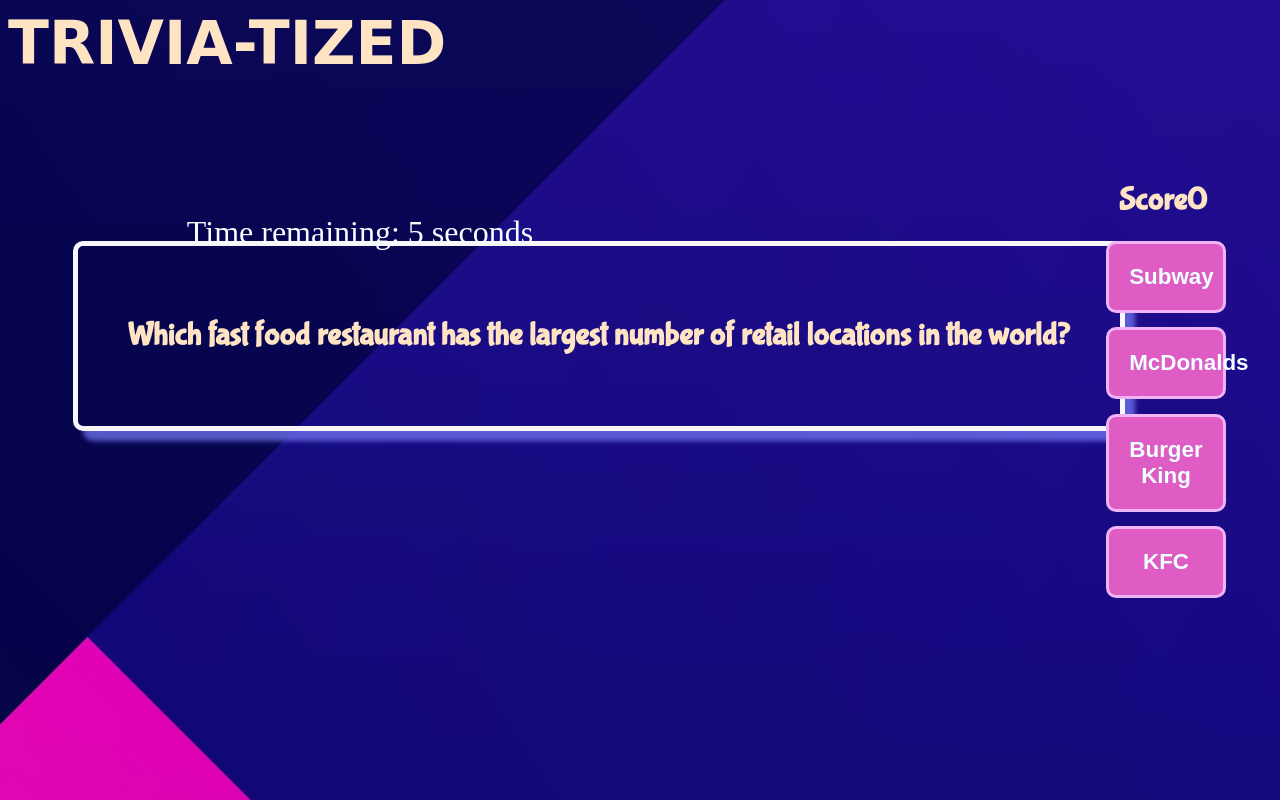
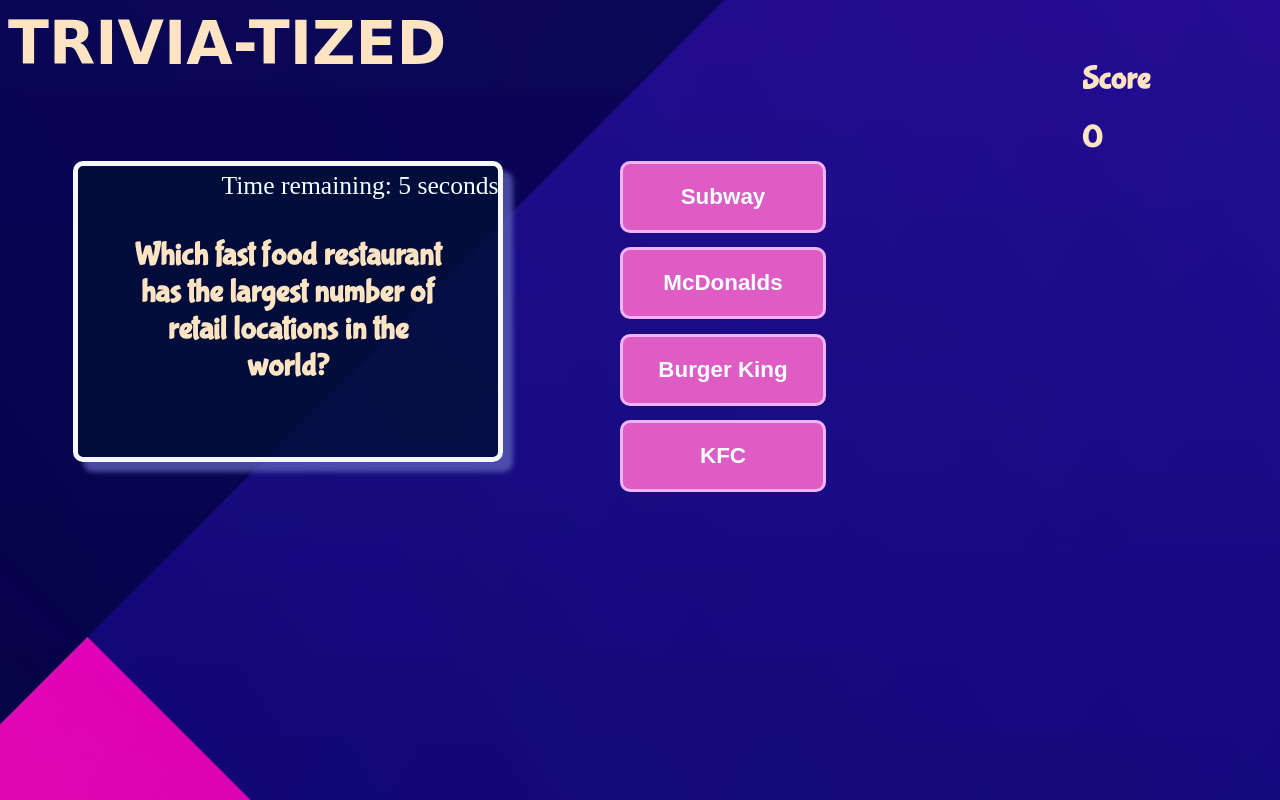
Before and after one commit to Tinujay/Milestone-Project-1, a plain HTML site: page game.html in a window 1280 px wide. Drawn offline with Linux system fonts and the light colour scheme; a web font is replaced by a local one.

Commit message:
fixed css

```diff
--- a/game.css
+++ b/game.css
@@ -2,6 +2,8 @@
     background-image: url('./gradienta-m_7p45JfXQo-unsplash.jpg');
     background-position: left;
     background-attachment: fixed;
+    max-width: 1000px;
+
 }
 
 .trivia-title {
@@ -16,9 +18,12 @@
     border: 5px solid rgb(86, 52, 224);
     border: 5px solid rgb(247, 246, 250);
     padding: 50px;
-    box-shadow: 10px 10px 5px 0px rgba(113, 117, 241, 0.75);
+    box-shadow: 10px 10px 5px 0px rgba(94, 97, 187, 0.75);
     border-radius: 10px;
     text-align: center;
+    min-width: 20rem;
+    max-width: 20rem;
+    background-color: rgba(2, 15, 53, 0.799);
   }
 
   #container {
@@ -36,6 +41,8 @@
   .choice-container {
     text-align: center;
     width: 90%;
+    max-width: 10rem;
+    min-width: 10rem;
     background-color: rgb(223, 92, 197);
     margin-bottom: 0.9rem;
     border-radius: 10px;
@@ -68,8 +75,11 @@
 }
 
 .scoreContainer {
-    display: flex;
-    justify-content: flex-end;
+    position: absolute;
+    right:130px;
+    top: 40px;
+
+
   }
 
 
@@ -84,11 +94,11 @@
 
 #timer {
     position: absolute;
-    top: 30%;
+    top: 25%;
     left: 30%;
     transform: translate(-50%, -50%);
     text-align: center;
-    font-size: 2rem;
+    font-size: 1.6rem;
     color: azure;
     padding-right: 3rem;
     padding-bottom: 5rem;
```
